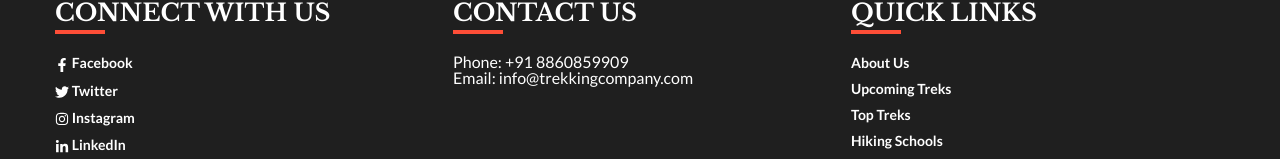
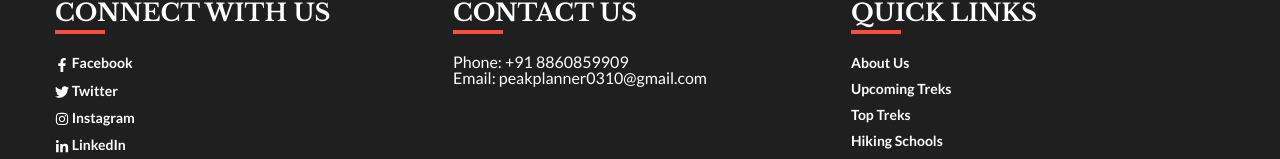
Before and after one commit to SachinMishraJavaPlusPlus/peak-planner, a React (Create React App) app in the folder frontend/: page / in a window 1280 px wide. Shown: the part 2438-2597 px from the top of the page. Built offline with nearby package versions, Linux system fonts and the light colour scheme; no server answers.

Commit message:
Update Footer.jsx email address added

```diff
--- a/frontend/src/components/Common/Footer/Footer.jsx
+++ b/frontend/src/components/Common/Footer/Footer.jsx
@@ -25,7 +25,7 @@ const Footer = () => {
 {/*             <p>123 Trekking Lane</p> */}
 {/*             <p>Adventure City, AC 45678</p> */}
             <p>Phone: +91 8860859909</p>
-            <p>Email: info@trekkingcompany.com</p>
+            <p>Email: peakplanner0310@gmail.com</p>
           </Col>
 
           {/* Column 3: Quick Links */}
```
